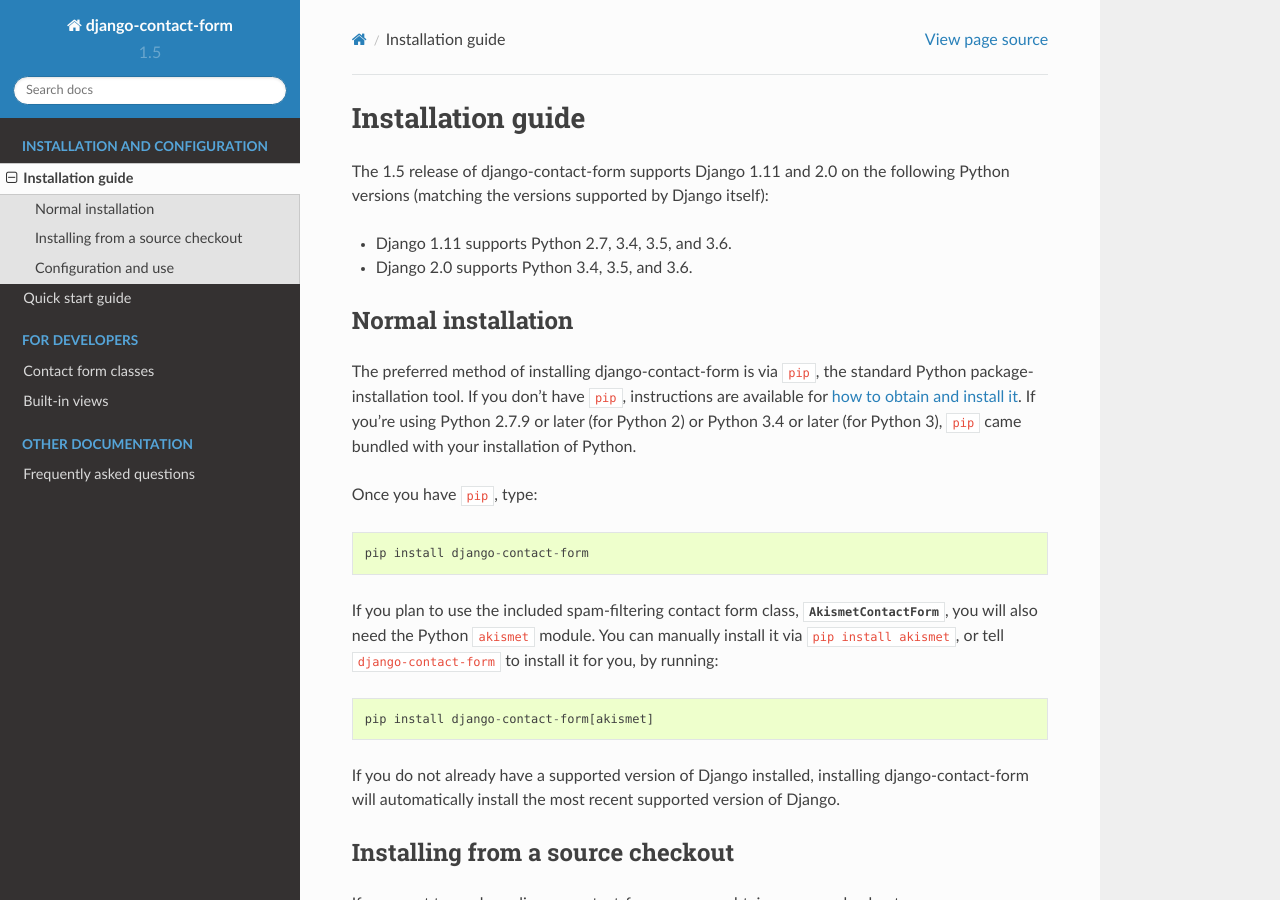
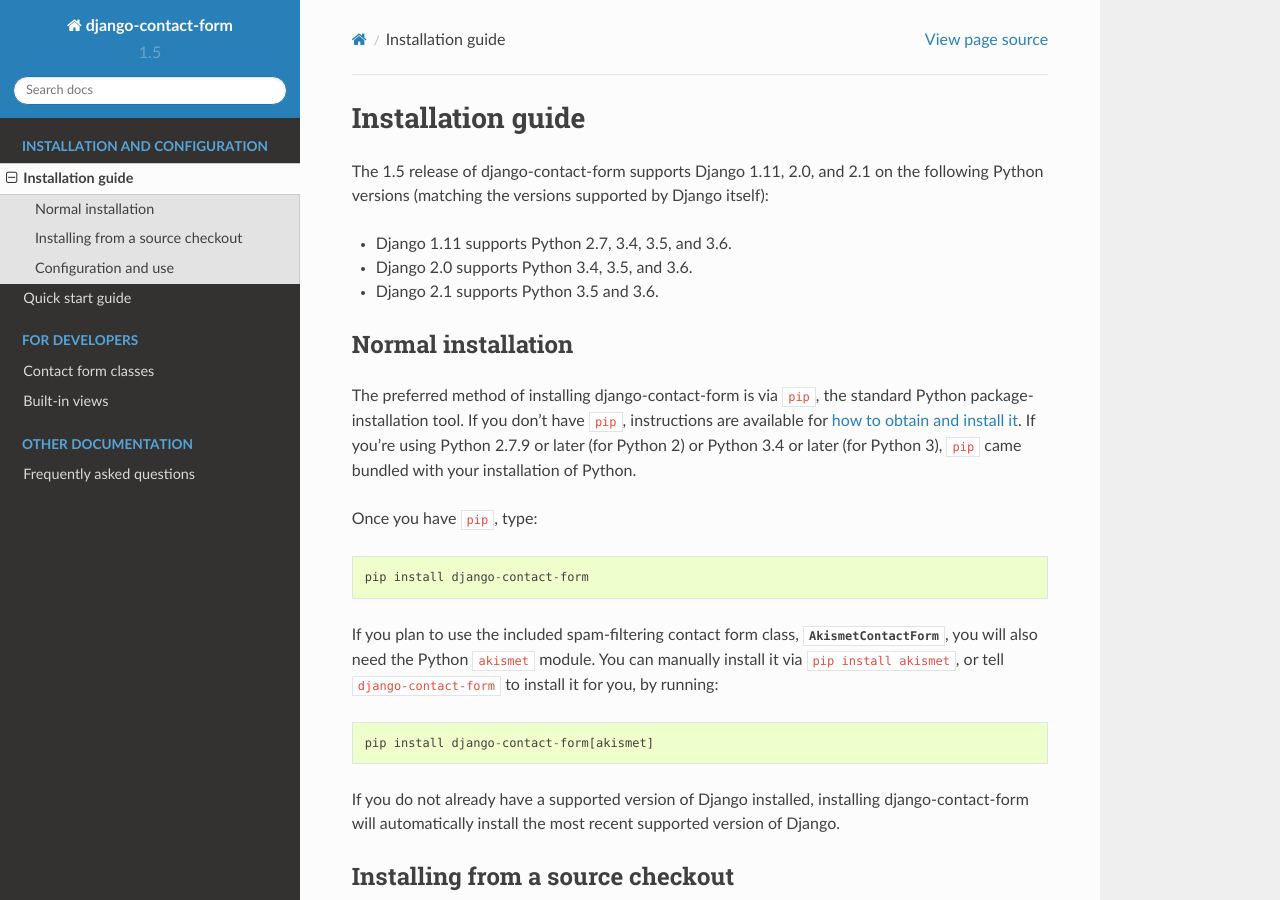
Before and after one commit to ubernostrum/django-contact-form, a Sphinx documentation site: the page built from docs/install.rst, in a window 1280 px wide and 900 px high. Built offline with Sphinx 7.4.7 and the Read the Docs theme 2.0.0, drawn with Linux system fonts in a browser that asks for light colours.

Commit message:
Add testing for Django 2.1

```diff
--- a/docs/faq.rst
+++ b/docs/faq.rst
@@ -11,8 +11,8 @@
 What versions of Django and Python are supported?
 -------------------------------------------------
 
-As of django-contact-form |release|, Django 1.11 and 2.0 are
-supported, on Python 2.7 (Django 1.11 only), 3.4, 3.5, or 3.6.
+As of django-contact-form |release|, Django 1.11, 2.0, and 2.1 are
+supported, on Python 2.7 (Django 1.11 only), 3.4 (Django < 2.1), 3.5, or 3.6.
 
 
 What license is django-contact-form under?
--- a/docs/install.rst
+++ b/docs/install.rst
@@ -4,14 +4,15 @@
 Installation guide
 ==================
 
-The |release| release of django-contact-form supports Django 1.11 and
-2.0 on the following Python versions (matching the versions supported
-by Django itself):
+The |release| release of django-contact-form supports Django 1.11,
+2.0, and 2.1 on the following Python versions (matching the versions
+supported by Django itself):
 
 * Django 1.11 supports Python 2.7, 3.4, 3.5, and 3.6.
 
 * Django 2.0 supports Python 3.4, 3.5, and 3.6.
 
+* Django 2.1 supports Python 3.5 and 3.6.
 
 Normal installation
 -------------------
--- a/setup.py
+++ b/setup.py
@@ -20,6 +20,7 @@
                    'Framework :: Django',
                    'Framework :: Django :: 1.11',
                    'Framework :: Django :: 2.0',
+                   'Framework :: Django :: 2.1',
                    'Intended Audience :: Developers',
                    'License :: OSI Approved :: BSD License',
                    'Operating System :: OS Independent',
```
Also changed, not shown: 1 other file.
